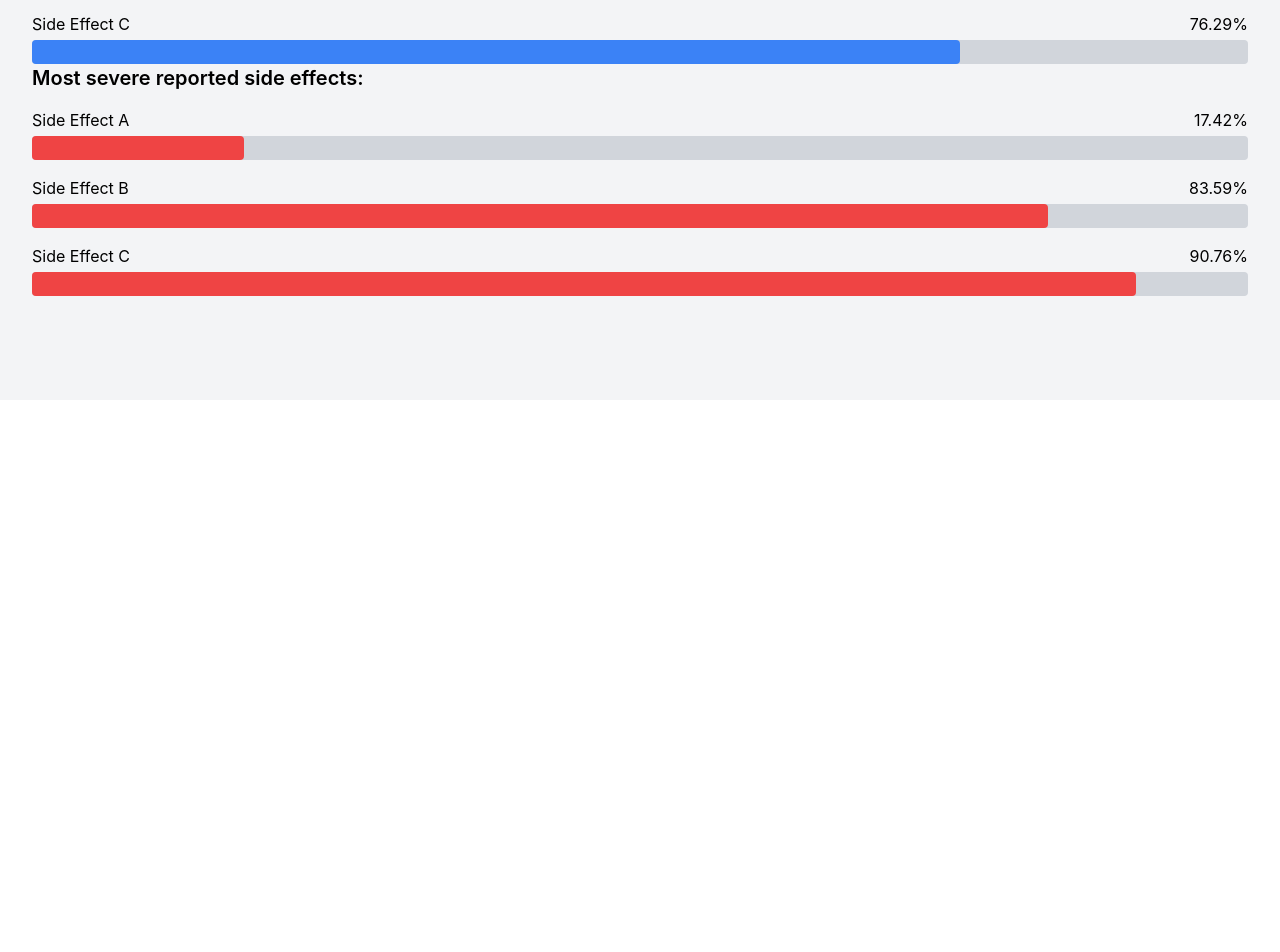
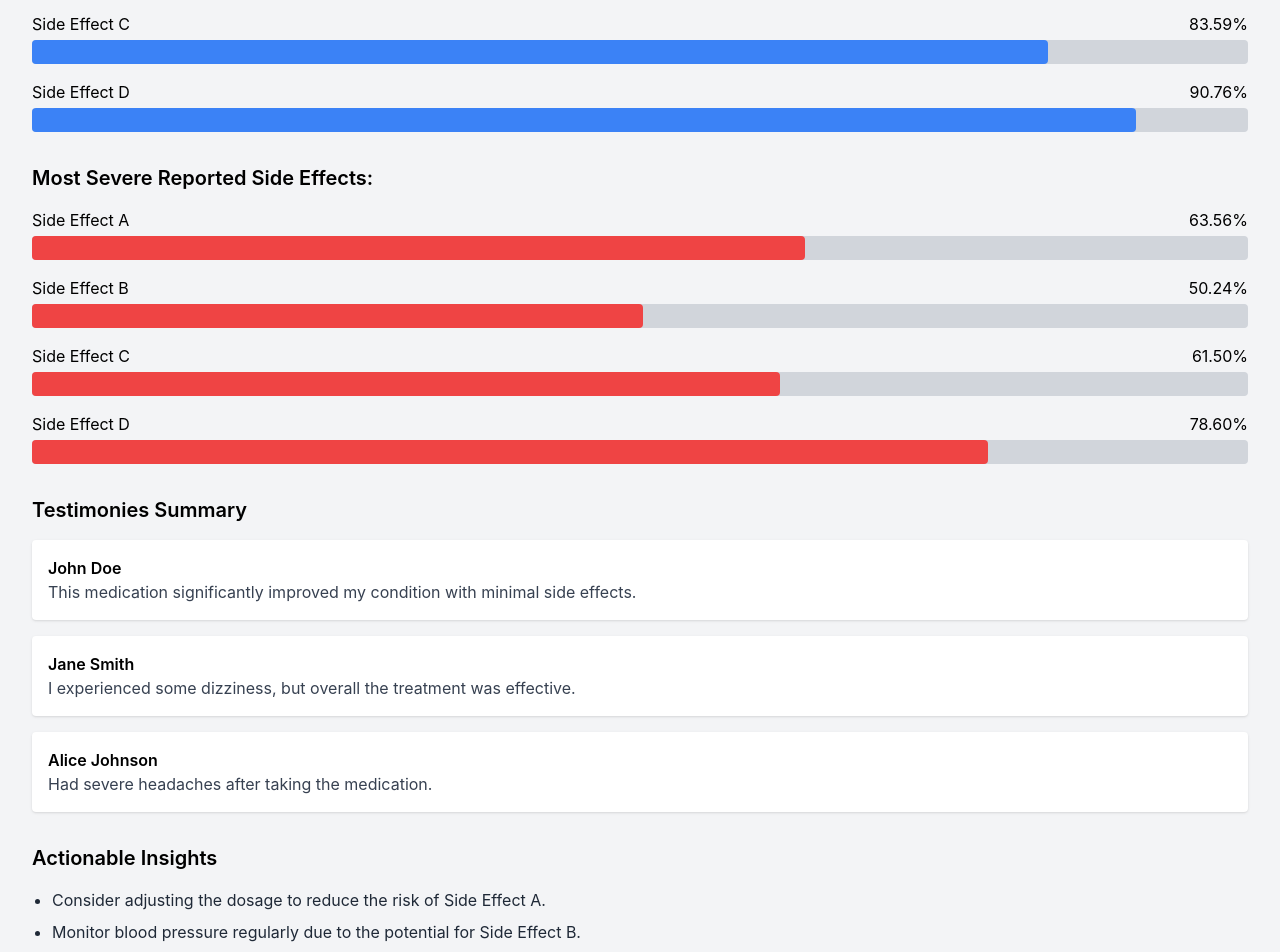
Before and after one commit to milas-melt/bio_ai_hack_frontend, a React (Create React App) app: page /results in a window 1280 px wide. Shown: the part 400-1352 px from the top of the page. Before the commit the page ends 800 px from the top, so only its background shows below. Built offline with nearby package versions, Linux system fonts and the light colour scheme; a web font is replaced by a local one.

Commit message:
added testimonies and actionable insights

```diff
--- /dev/null
+++ b/src/components/ActionableInsights.jsx
@@ -0,0 +1,40 @@
+import React, { useEffect, useState } from "react";
+
+function ActionableInsights() {
+    const [insights, setInsights] = useState([]);
+
+    useEffect(() => {
+        // Mock data for demonstration. Replace with actual insights later.
+        setInsights([
+            {
+                id: 1,
+                insight:
+                    "Consider adjusting the dosage to reduce the risk of Side Effect A.",
+            },
+            {
+                id: 2,
+                insight:
+                    "Monitor blood pressure regularly due to the potential for Side Effect B.",
+            },
+            {
+                id: 3,
+                insight: "Increase hydration to mitigate Side Effect C.",
+            },
+        ]);
+    }, []);
+
+    return (
+        <div className="mb-8">
+            <h3 className="text-xl font-semibold mb-4">Actionable Insights</h3>
+            <ul className="list-disc pl-5 space-y-2">
+                {insights.map((item) => (
+                    <li key={item.id} className="text-gray-800">
+                        {item.insight}
+                    </li>
+                ))}
+            </ul>
+        </div>
+    );
+}
+
+export default ActionableInsights;
--- /dev/null
+++ b/src/components/TestimoniesSummary.jsx
@@ -0,0 +1,44 @@
+import React, { useEffect, useState } from "react";
+
+function TestimoniesSummary() {
+    const [testimonies, setTestimonies] = useState([]);
+
+    useEffect(() => {
+        // For now, we'll use mock data. Replace this with actual data fetching later.
+        setTestimonies([
+            {
+                id: 1,
+                name: "John Doe",
+                testimony:
+                    "This medication significantly improved my condition with minimal side effects.",
+            },
+            {
+                id: 2,
+                name: "Jane Smith",
+                testimony:
+                    "I experienced some dizziness, but overall the treatment was effective.",
+            },
+            {
+                id: 3,
+                name: "Alice Johnson",
+                testimony: "Had severe headaches after taking the medication.",
+            },
+        ]);
+    }, []);
+
+    return (
+        <div className="mb-8">
+            <h3 className="text-xl font-semibold mb-4">Testimonies Summary</h3>
+            <div className="space-y-4">
+                {testimonies.map((item) => (
+                    <div key={item.id} className="p-4 bg-white rounded shadow">
+                        <p className="font-semibold">{item.name}</p>
+                        <p className="text-gray-700">{item.testimony}</p>
+                    </div>
+                ))}
+            </div>
+        </div>
+    );
+}
+
+export default TestimoniesSummary;
--- a/src/pages/Results.jsx
+++ b/src/pages/Results.jsx
@@ -1,11 +1,12 @@
-// src/pages/Results.js
 import React, { useEffect, useState } from "react";
 import { useLocation } from "react-router-dom";
+import SideEffectBarChart from "../components/SideEffectBarChart";
+import TestimoniesSummary from "../components/TestimoniesSummary";
+import ActionableInsights from "../components/ActionableInsights";
 
 function Results() {
     const location = useLocation();
     const { age, weight, medicalHistory } = location.state || {};
-    const [probabilities, setProbabilities] = useState([]);
     const [
         mostCommonSideEffectsProbabilities,
         setMostCommonSideEffectsProbabilities,
@@ -16,22 +17,27 @@ function Results() {
     ] = useState([]);
 
     useEffect(() => {
-        // Generate random probabilities
+        // Generate random probabilities for demonstration purposes
         setMostCommonSideEffectsProbabilities([
             { label: "Side Effect A", value: Math.random() * 100 },
             { label: "Side Effect B", value: Math.random() * 100 },
             { label: "Side Effect C", value: Math.random() * 100 },
+            { label: "Side Effect D", value: Math.random() * 100 },
         ]);
+
         setMostSevereSideEffectsProbabilities([
             { label: "Side Effect A", value: Math.random() * 100 },
             { label: "Side Effect B", value: Math.random() * 100 },
             { label: "Side Effect C", value: Math.random() * 100 },
+            { label: "Side Effect D", value: Math.random() * 100 },
         ]);
     }, []);
 
     return (
         <div className="min-h-screen bg-gray-100 p-8">
             <h2 className="text-3xl font-bold mb-6">Analysis Results</h2>
+
+            {/* Patient Information */}
             <div className="mb-8">
                 <h3 className="text-xl font-semibold mb-2">
                     Patient Information:
@@ -40,44 +46,26 @@ function Results() {
                 <p>Weight: {weight} kg</p>
                 <p>Medical History: {medicalHistory}</p>
             </div>
-            <h3 className="text-xl font-semibold mb-4">
-                Most common reported side effects:
-            </h3>
-            <div className="space-y-4">
-                {mostCommonSideEffectsProbabilities.map((prob, index) => (
-                    <div key={index}>
-                        <div className="flex justify-between mb-1">
-                            <span>{prob.label}</span>
-                            <span>{prob.value.toFixed(2)}%</span>
-                        </div>
-                        <div className="w-full bg-gray-300 rounded h-6">
-                            <div
-                                className="bg-blue-500 h-6 rounded"
-                                style={{ width: `${prob.value}%` }}
-                            ></div>
-                        </div>
-                    </div>
-                ))}
-            </div>
-            <h3 className="text-xl font-semibold mb-4">
-                Most severe reported side effects:
-            </h3>
-            <div className="space-y-4">
-                {mostSevereSideEffectsProbabilities.map((prob, index) => (
-                    <div key={index}>
-                        <div className="flex justify-between mb-1">
-                            <span>{prob.label}</span>
-                            <span>{prob.value.toFixed(2)}%</span>
-                        </div>
-                        <div className="w-full bg-gray-300 rounded h-6">
-                            <div
-                                className="bg-red-500 h-6 rounded"
-                                style={{ width: `${prob.value}%` }}
-                            ></div>
-                        </div>
-                    </div>
-                ))}
-            </div>
+
+            {/* Most Common Side Effects */}
+            <SideEffectBarChart
+                title="Most Common Reported Side Effects:"
+                data={mostCommonSideEffectsProbabilities}
+                barColor="bg-blue-500"
+            />
+
+            {/* Most Severe Side Effects */}
+            <SideEffectBarChart
+                title="Most Severe Reported Side Effects:"
+                data={mostSevereSideEffectsProbabilities}
+                barColor="bg-red-500"
+            />
+
+            {/* Testimonies Summary */}
+            <TestimoniesSummary />
+
+            {/* Actionable Insights */}
+            <ActionableInsights />
         </div>
     );
 }
```
Also changed, not shown: src/components/SideEffectBarChart.jsx (renamed from src/components/side_effect_barchart.jsx).
